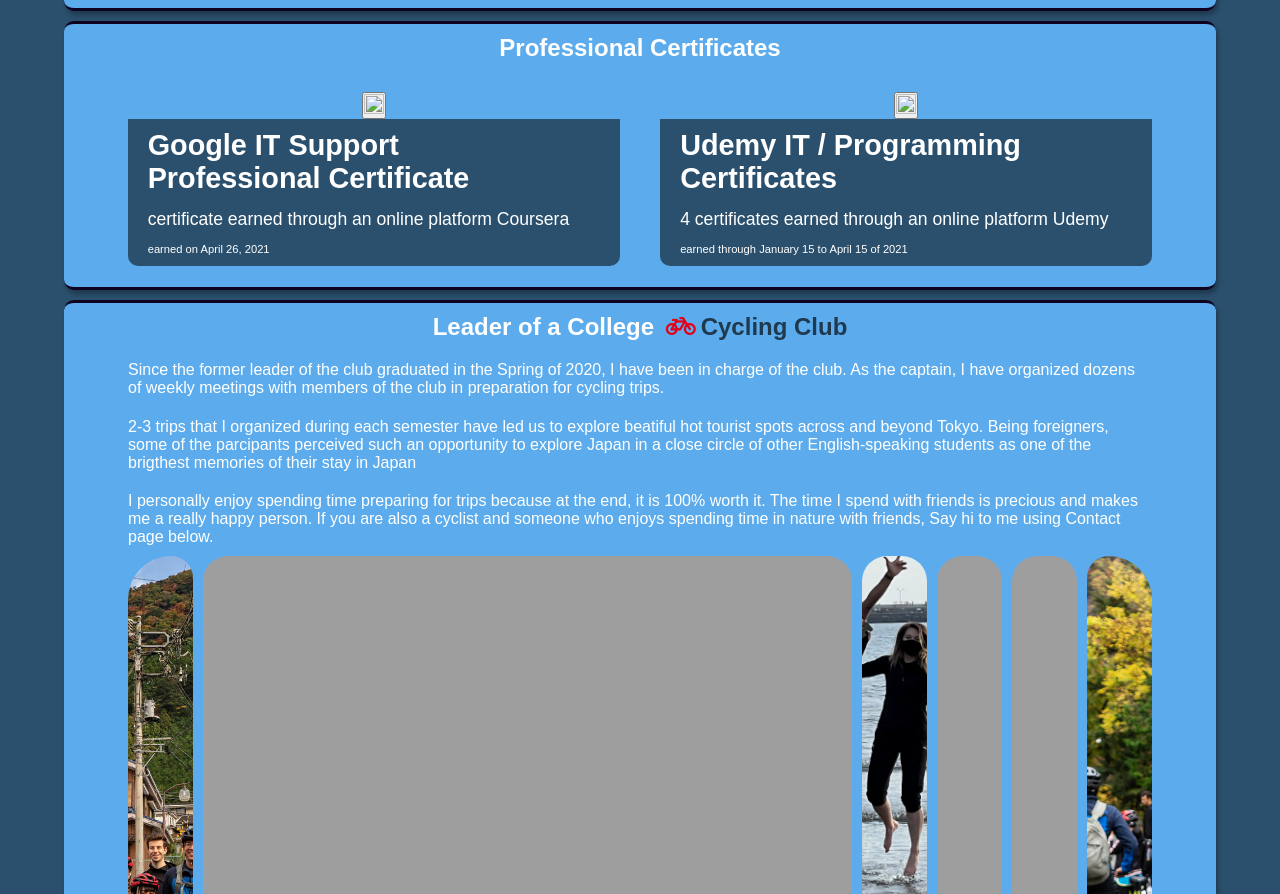
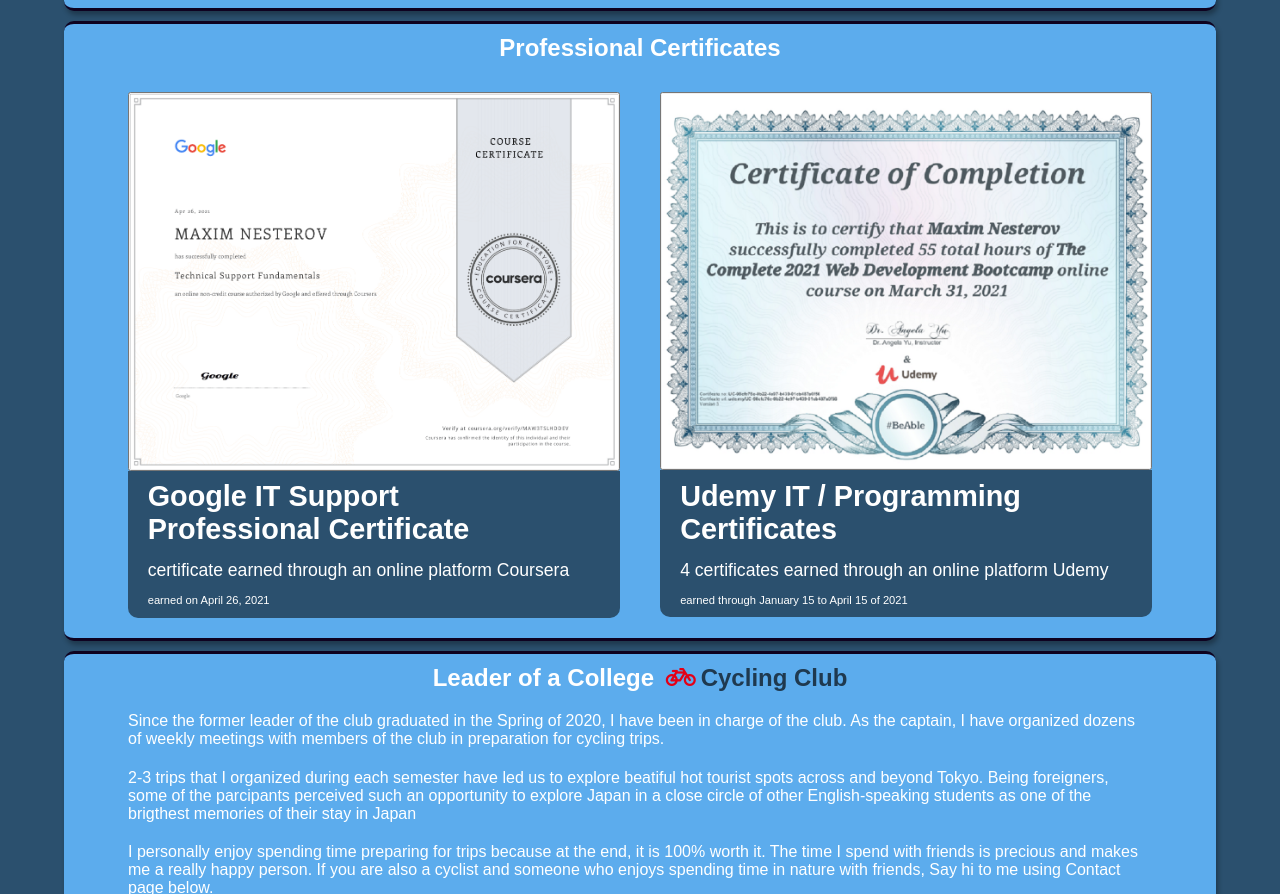
Before and after one commit to maxnesjp/my_cv, a plain HTML site: page index.html in a window 1280 px wide. Shown: the part 1578-2472 px from the top of the page. Drawn offline with nearby package versions, Linux system fonts and the light colour scheme; the site is published under a folder, as on GitHub Pages, so addresses that start at the root find nothing; a web font is replaced by a local one.

Commit message:
fixed pictures route so now it works

```diff
--- a/index.html
+++ b/index.html
@@ -55,7 +55,6 @@
                 <img class="myphoto" src="pictures/me.jpg" alt="myphoto">
                 <div class="text">
                     <h2>I am a junior student at <span class="templeuni nowrap">Temple University</span> studying Computer Science and Economics.</h2>
-
                     <h2>Aspire to become a more qualified <span class="full-stack nowrap">Full-Stack Engineer</span></h2>
                 </div>
 
@@ -120,7 +119,7 @@
                 </div>
                 <div class="certificates-section">
                     <div class="certificate">
-                        <button class="image-btn" id="google-certificate-btn"><img src="/pictures/google_certificate_img.png"></button>
+                        <button class="image-btn" id="google-certificate-btn"><img src="pictures/google_certificate_img.png"></button>
                         <div class="description">
                             <div class="text">
                                 <h3 class="title"><span class="nowrap">Google IT Support </span> <span class="nowrap">Professional Certificate</span></h3>
@@ -130,7 +129,7 @@
                         </div>
                     </div>
                     <div class="certificate">
-                        <button class="image-btn" id="udemy-certificates-btn"><img src="/pictures/udemy_certificates_img.png"></button>
+                        <button class="image-btn" id="udemy-certificates-btn"><img src="pictures/udemy_certificates_img.png"></button>
                         <div class="description">
                             <div class="text">
                                 <h3 class="title"><span class="nowrap">Udemy IT / Programming</span> Certificates</h3>
```
